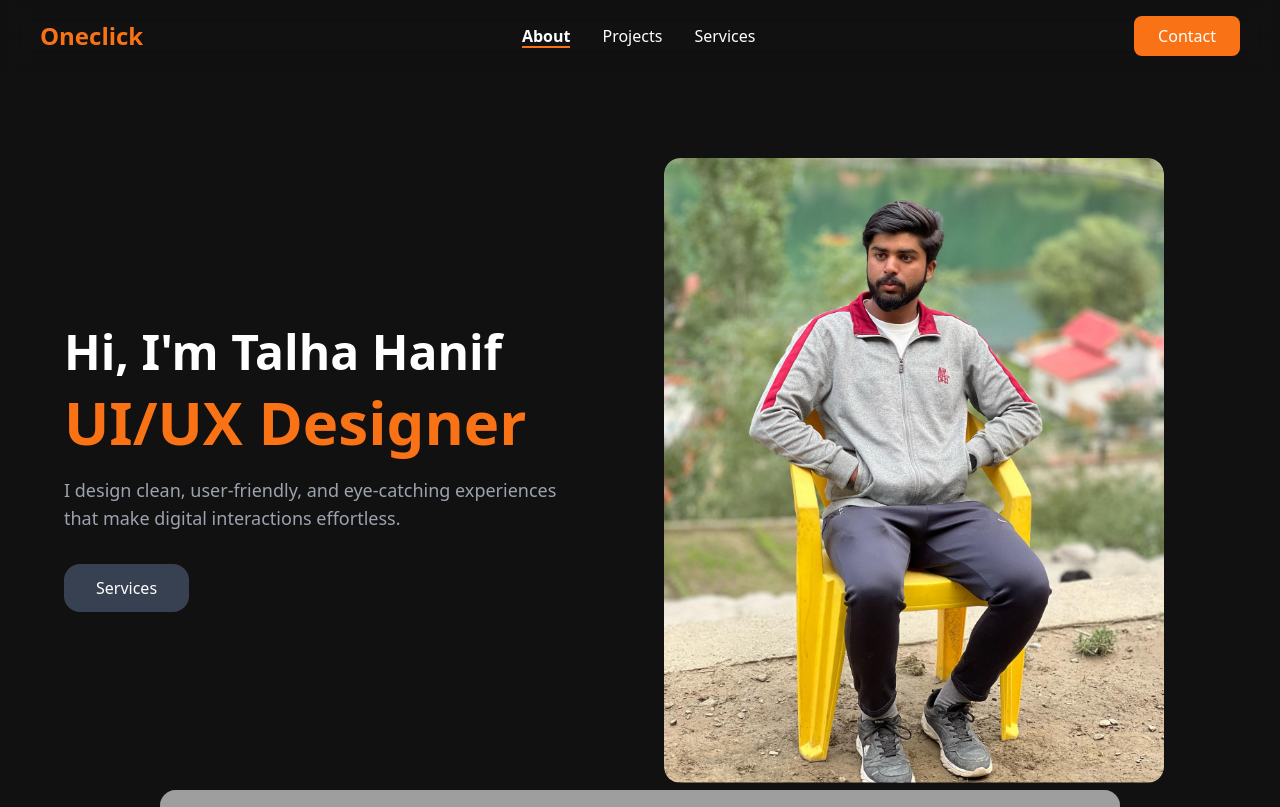
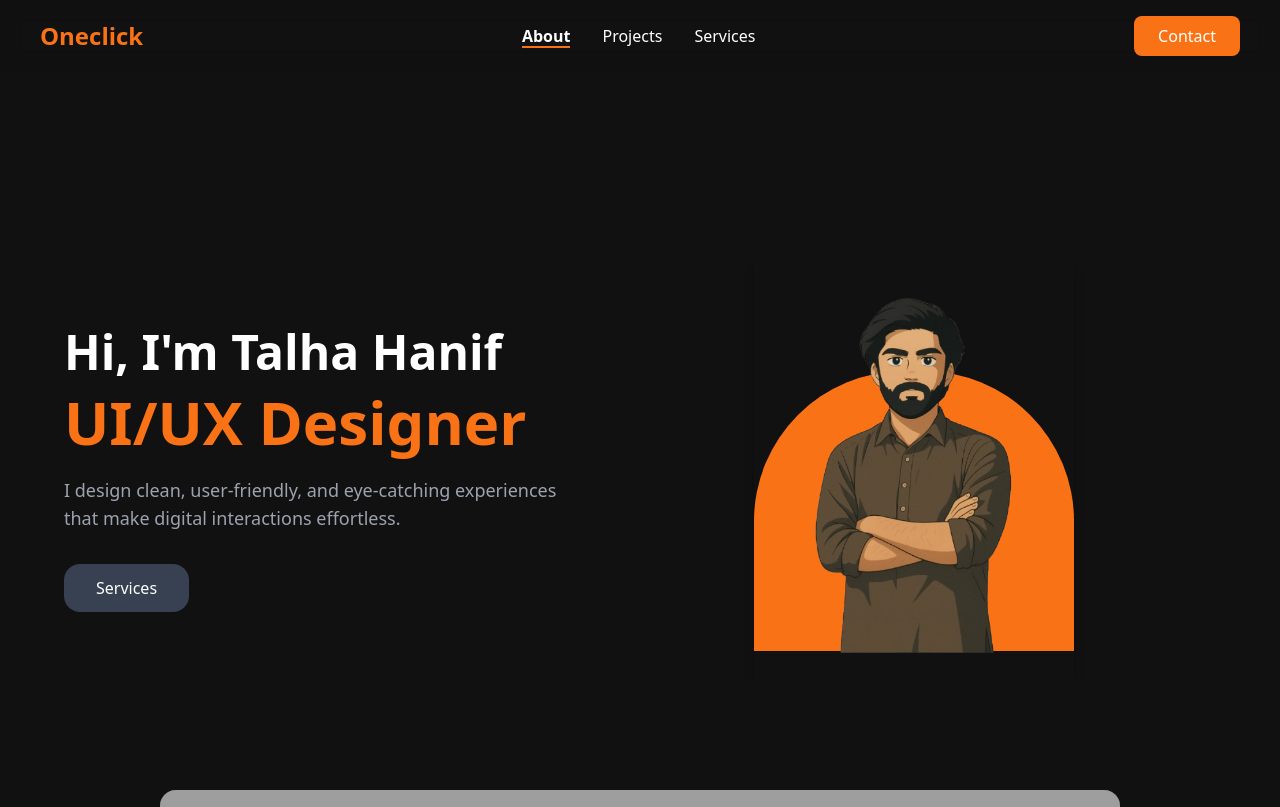
Before and after one commit to Muhammadyahyasoomro/UI-UX-agency, a React (Vite) app: page / in a window 1280 px wide. Shown: the top 807 px of the page. Built offline with nearby package versions, Linux system fonts and the light colour scheme; grey boxes are pictures that could not be loaded.

Commit message:
hero section updated

```diff
--- a/src/components/Hero.tsx
+++ b/src/components/Hero.tsx
@@ -24,7 +24,6 @@ const Hero = () => {
           </button>
         </motion.div>
 
-        {/* Animated Image with Irregular Cut Effect */}
         <motion.div
   initial={{
     clipPath: "polygon(20% 0%, 100% 10%, 80% 100%, 0% 90%)",
@@ -35,14 +34,18 @@ const Hero = () => {
     opacity: 1,
   }}
   transition={{ duration: 1.2, ease: "easeInOut" }}
-          className="relative w-full max-w-[450px] md:max-w-[500px] mx-auto md:mx-0 rounded-2xl overflow-hidden"
+  className="relative w-full max-w-[450px] md:max-w-[500px] mx-auto md:mx-0 flex justify-center"
 >
+  <div className="relative w-[320px] h-[420px] flex items-center justify-center shadow-lg">
+    <div className="bg-orange-500 rounded-t-[150px] w-[320px] h-[280px] absolute top-[73%] left-0 transform -translate-y-[70%] z-[-1]"></div>
     <img
-            src="hero.jpg"
+      src="hero.png"
       alt="Talha Hanif"
-            className="w-full h-full object-cover rounded-2xl"
+      className="h-[380px] w-auto object-contain"
     />
+  </div>
 </motion.div>
+
       </div>
     </div>
   );
```
Also changed, not shown: public/hero.png (added). Lines whose indentation alone changed are shown as unchanged.
